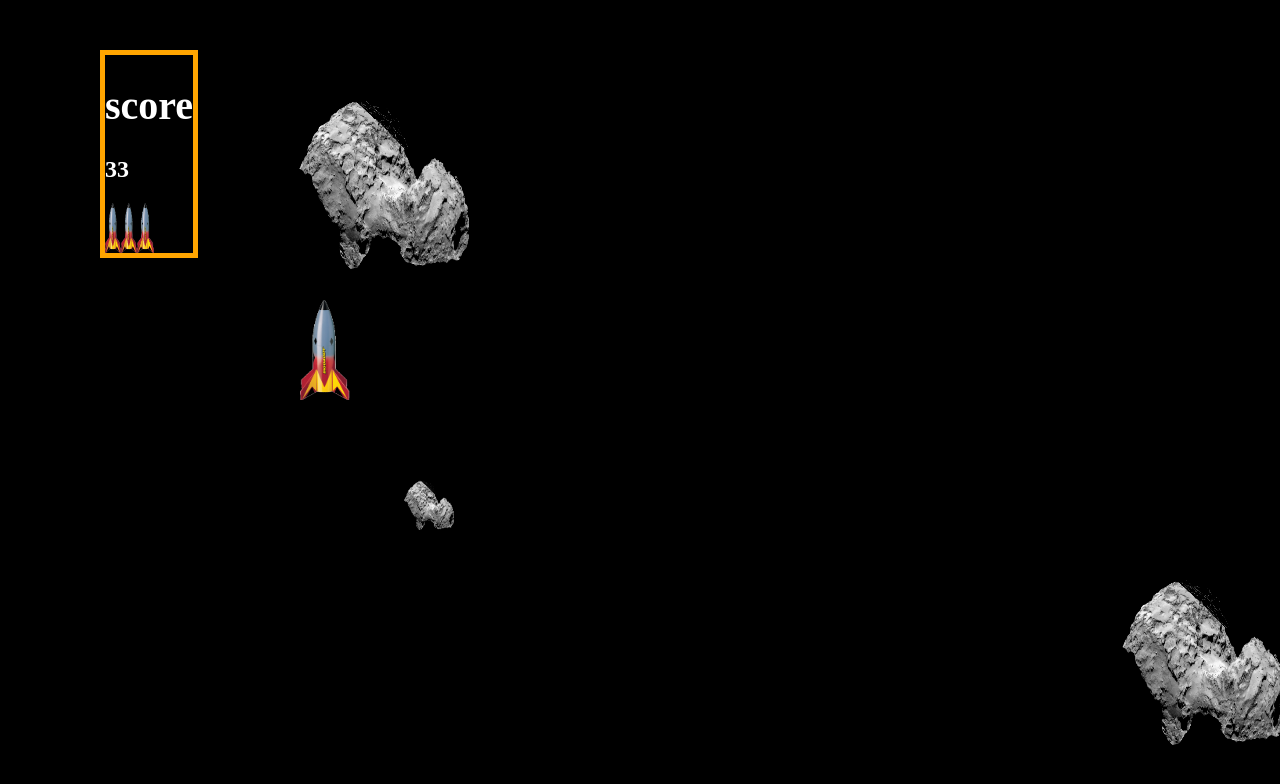
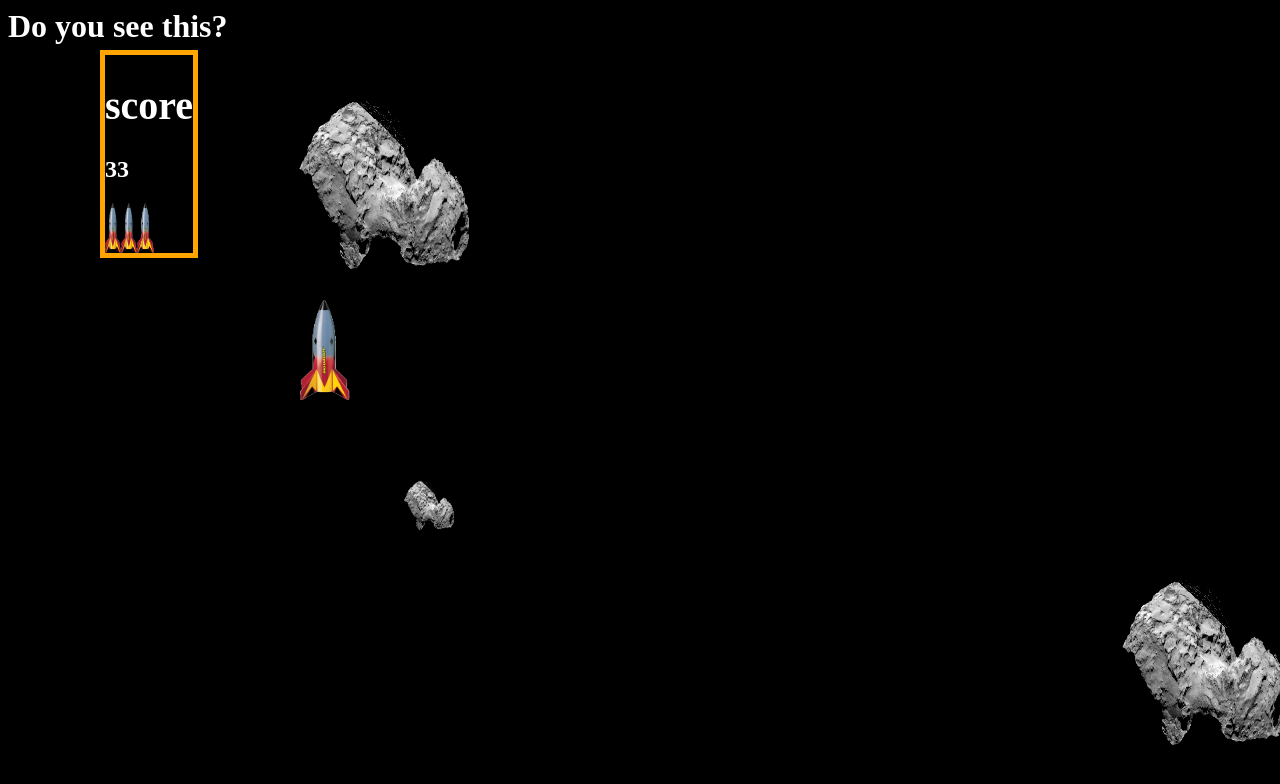
Before and after one commit to FlowerPotMen/CometGame, a plain HTML site: page public_html/index.html in a window 1280 px wide. Drawn offline with Linux system fonts and the light colour scheme.

Commit message:
Silly message in index

```diff
--- a/public_html/index.html
+++ b/public_html/index.html
@@ -30,6 +30,6 @@
 	</head>
 	<body bgcolor="black" onload="run()" onkeypress="movement()">
 
-
+            <h1 style="color:white;">Do you see this?</h1>
 	</body>
 </html>
```
